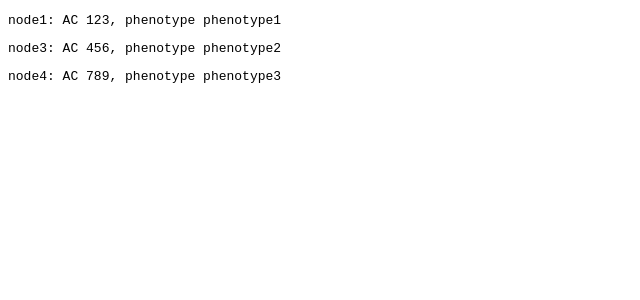
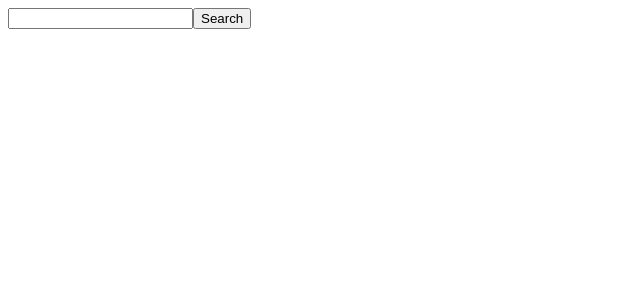
Before and after one commit to phildarnowsky-broad/vlm-prototype-frontend, a React (Vite) app: page / in a window 1280 px wide. Shown: the top 300 px of the page, without its empty margins (0-640 px from the left). Built offline with nearby package versions, Linux system fonts and the light colour scheme.

Commit message:
hook up input field

```diff
--- a/src/routes/index.lazy.tsx
+++ b/src/routes/index.lazy.tsx
@@ -4,6 +4,7 @@ import {
   QueryClient,
   QueryClientProvider,
 } from "@tanstack/react-query";
+import { useState } from "react";
 
 type ApiParams = {
   assembly: "GRCh37" | "GRCh38";
@@ -41,7 +42,7 @@ const nodeNames: Record<string, string> = {
 const nodeIds = Object.keys(nodeNames);
 
 function nodeName(id: string) {
-  nodeNames[id] ?? id;
+  return nodeNames[id] ?? id;
 }
 
 // Temporary mock for fetch until API is ready to test against
@@ -138,7 +139,7 @@ const fakeFetch: typeof fetch = (_input, _init) => {
   return new Promise((resolve) => resolve(response));
 };
 
-function fetchVariant(): Promise<VariationSearchResults> {
+async function fetchVariant(): Promise<VariationSearchResults> {
   return fakeFetch("fake_endpoint", {}).then((response) => {
     return response.json();
   });
@@ -147,7 +148,7 @@ function fetchVariant(): Promise<VariationSearchResults> {
 function ResultItem({ resultSet }: { resultSet: ResultSet }) {
   return (
     <pre>
-      {resultSet.id}: AC {resultSet.info.ac}, phenotype{" "}
+      {nodeName(resultSet.id)}: AC {resultSet.info.ac}, phenotype{" "}
       {resultSet.info.phenotype}
     </pre>
   );
@@ -178,28 +179,43 @@ function SearchResults({ apiParams }: { apiParams: ApiParams }) {
   }
 
   const resultSets = query.data.resultSets;
-  return resultSets.map((resultSet) => (
-    <ResultItem key={resultSet.id} resultSet={resultSet} />
-  ));
+  return (
+    <>
+      {resultSets.map((resultSet) => (
+        <ResultItem key={resultSet.id} resultSet={resultSet} />
+      ))}
+    </>
+  );
 }
 
 function Index() {
-  const apiParams: ApiParams = {
+  const mockApiParams = {
     assembly: "GRCh38",
     chrom: 1,
     pos: 55051215,
     ref: "G",
     alt: "GA",
     beacon: nodeIds,
-  };
+  } as const;
+  const [apiParams, setApiParams] = useState<ApiParams | null>(null);
 
   const queryClient = new QueryClient();
+  const queryInProgress = queryClient.isFetching() > 0;
 
-  return apiParams ? (
+  return (
     <QueryClientProvider client={queryClient}>
-      <SearchResults apiParams={apiParams} />
+      <form
+        onSubmit={(e) => {
+          e.preventDefault();
+          if (!queryInProgress) {
+            setApiParams(mockApiParams);
+          }
+        }}
+      >
+        <input type="text" />
+        <button disabled={queryInProgress}>Search</button>
+      </form>
+      {apiParams && <SearchResults apiParams={apiParams} />}
     </QueryClientProvider>
-  ) : (
-    <>"input field here"</>
   );
 }
```
